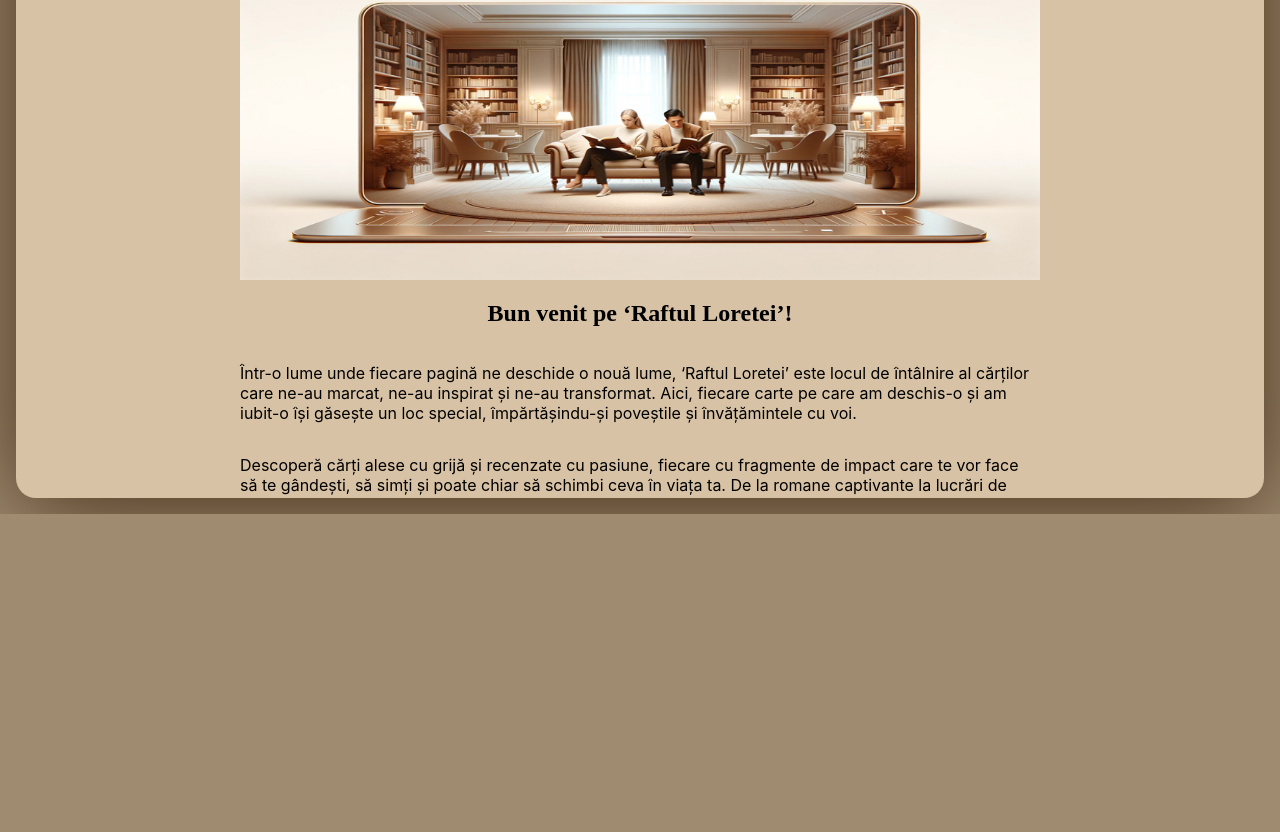
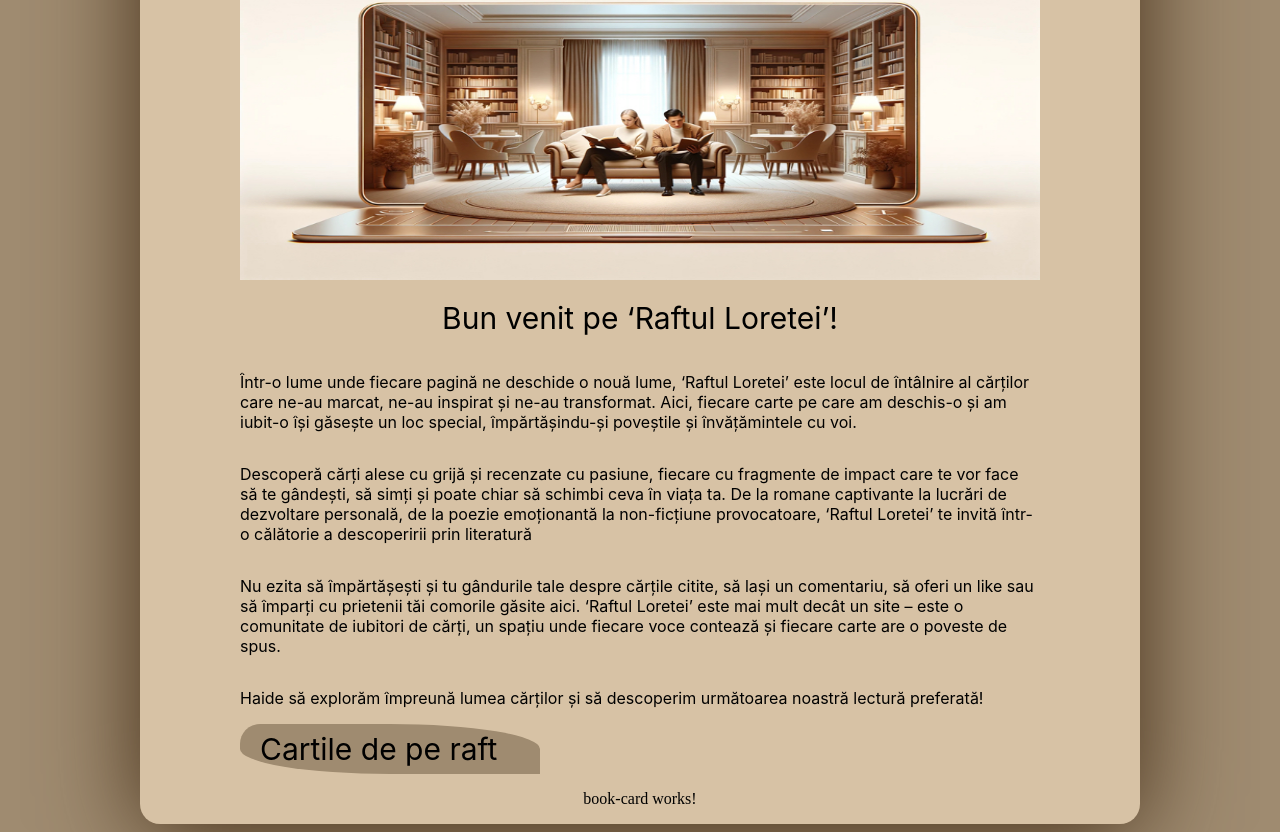
Before and after one commit to loredana96/loreta-and-the-bookshelf, an Angular app in the folder loreta-and-the-bookshelf/: page / in a window 1280 px wide. Shown: the part 286-1118 px from the top of the page. Before the commit the page ends 800 px from the top, so only its background shows below. Built offline with nearby package versions, Linux system fonts and the light colour scheme.

Commit message:
adjust style to fit all devices, add header

```diff
--- a/loreta-and-the-bookshelf/src/app/app.module.ts
+++ b/loreta-and-the-bookshelf/src/app/app.module.ts
@@ -4,11 +4,13 @@ import { BrowserModule } from '@angular/platform-browser';
 import { AppRoutingModule } from './app-routing.module';
 import { AppComponent } from './app.component';
 import { HomePageComponent } from './home-page/home-page.component';
+import { BookCardComponent } from './book-card/book-card.component';
 
 @NgModule({
   declarations: [
     AppComponent,
-    HomePageComponent
+    HomePageComponent,
+    BookCardComponent
   ],
   imports: [
     BrowserModule,
--- /dev/null
+++ b/loreta-and-the-bookshelf/src/app/book-card/book-card.component.html
@@ -0,0 +1 @@
+<p>book-card works!</p>
--- a/loreta-and-the-bookshelf/src/app/home-page/home-page.component.html
+++ b/loreta-and-the-bookshelf/src/app/home-page/home-page.component.html
@@ -1,6 +1,8 @@
+<div class="wrapper-main">
 <div class="home-page-container">
+    <div class="wrapper-content">
     <div class="content">
-        <div class="header">
+            <div class="nav-bar">
                 <img src="../../assets/logo.JPG" alt="logo">
                     <ul class="category">
                         <li>Toate</li>
@@ -13,11 +15,19 @@
             </div>
             <div class="intro">
                 <img class="intro-image" src="../../assets/readers.jpg">
-            <h2>Bun venit pe ‘Raftul Loretei’!</h2>
+                <span>Bun venit pe ‘Raftul Loretei’!</span>
                 <p class="intro-text">Într-o lume unde fiecare pagină ne deschide o nouă lume, ‘Raftul Loretei’ este locul de întâlnire al cărților care ne-au marcat, ne-au inspirat și ne-au transformat. Aici, fiecare carte pe care am deschis-o și am iubit-o își găsește un loc special, împărtășindu-și poveștile și învățămintele cu voi.</p>
                 <p class="intro-text">Descoperă cărți alese cu grijă și recenzate cu pasiune, fiecare cu fragmente de impact care te vor face să te gândești, să simți și poate chiar să schimbi ceva în viața ta. De la romane captivante la lucrări de dezvoltare personală, de la poezie emoționantă la non-ficțiune provocatoare, ‘Raftul Loretei’ te invită într-o călătorie a descoperirii prin literatură</p>
                 <p class="intro-text">Nu ezita să împărtășești și tu gândurile tale despre cărțile citite, să lași un comentariu, să oferi un like sau să împarți cu prietenii tăi comorile găsite aici. ‘Raftul Loretei’ este mai mult decât un site – este o comunitate de iubitori de cărți, un spațiu unde fiecare voce contează și fiecare carte are o poveste de spus.</p>
                 <p class="intro-text">Haide să explorăm împreună lumea cărților și să descoperim următoarea noastră lectură preferată!</p>
             </div>
+            <div class="header">
+                <span>Cartile de pe raft</span>
+            </div>
+            <div class="card-container">
+                <app-book-card></app-book-card>
             </div>
         </div>
+        </div>
+    </div>
+</div>
--- a/loreta-and-the-bookshelf/src/app/home-page/home-page.component.scss
+++ b/loreta-and-the-bookshelf/src/app/home-page/home-page.component.scss
@@ -2,9 +2,6 @@
     background-color: rgb(215, 194, 165);
     padding: 0 1em;
     margin: 0 auto;
-    max-width: 80rem;
-    width: 95vw;
-    height: 97vh;
     border-radius: 20px;
     box-shadow: 0px 10px 100px rgba(67, 45, 22, 20);
 }
@@ -18,7 +15,7 @@
     overflow-x: hidden;
 }
 
-.header {
+.nav-bar {
     display: flex;
     flex-direction: column;
     justify-content: space-around;
@@ -46,13 +43,18 @@
     flex-direction: column;
     align-items: center;
     justify-content: center;
-   margin-top: 30px;
+    margin-top: 30px;
    .intro-image {
     height: 20em;
    }
    .intro-text {
     font-family: "Inter", "Helvetica Neue", Helvetica, Arial, sans-serif;
     font-size: 16px;
+   }
+   span {
+    font-family: "Inter", "Helvetica Neue", Helvetica, Arial, sans-serif;
+    font-size: 30px;
+    padding: 20px 20px;
    }
 }
 
@@ -64,3 +66,25 @@
         width: 50em;
     }
 }
+
+.card-container {
+    display: flex;
+    flex-direction: column;
+    justify-content:space-between;
+    align-items: center;
+}
+
+.header {
+    height: 50px;
+    max-width: 300px;
+    line-height: 50px;
+    background:  rgb(159, 139, 112);
+    border-radius: 20px 50% 0 50%;
+}
+
+.header span {
+    font-family: "Inter", "Helvetica Neue", Helvetica, Arial, sans-serif;
+    color: #000;
+    font-size: 30px;
+    padding: 20px 20px;
+}
--- a/loreta-and-the-bookshelf/src/styles.scss
+++ b/loreta-and-the-bookshelf/src/styles.scss
@@ -1,6 +1,7 @@
 @import '../src/app/shared-scss/style.scss';
 body {
     background-color: $beige;
+    user-select: none;
 }
 
 ::-webkit-scrollbar {
@@ -17,3 +18,13 @@ body {
     background: rgb(125, 110, 89);
     border-radius: 100vw;
 }
+
+.wrapper-main {
+    width: 1000px;
+    margin: auto;
+}
+
+.wrapper-content {
+    width: 800px;
+    margin: auto;
+}
```
Also changed, not shown: loreta-and-the-bookshelf/src/app/book-card/book-card.component.ts (added, +10 -0 lines), loreta-and-the-bookshelf/src/app/book-card/book-card.component.scss (added), 1 other file (tests, documents, lock files or other folders). Lines whose indentation alone changed are shown as unchanged.
